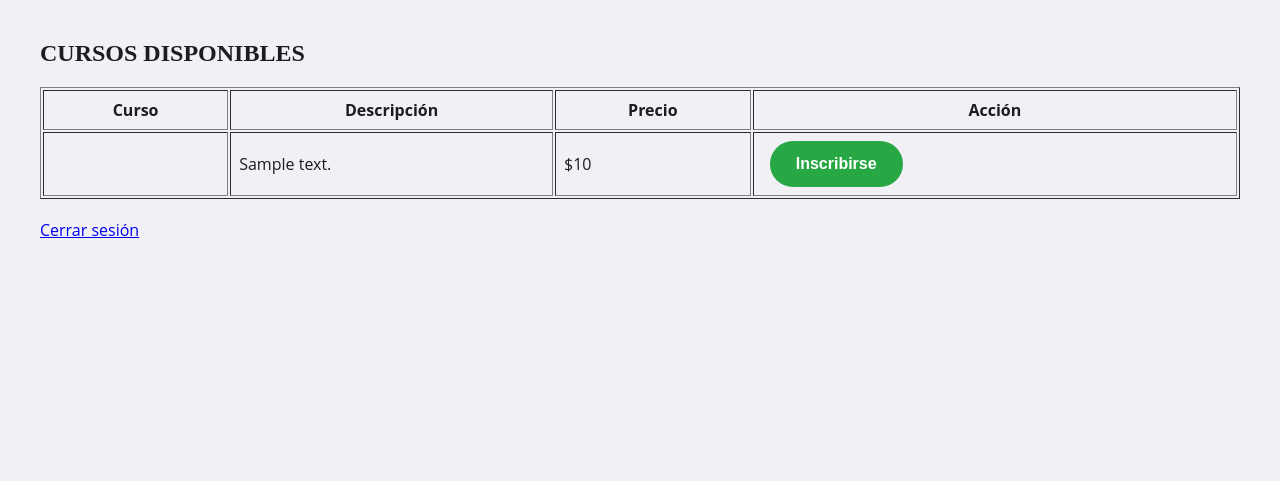
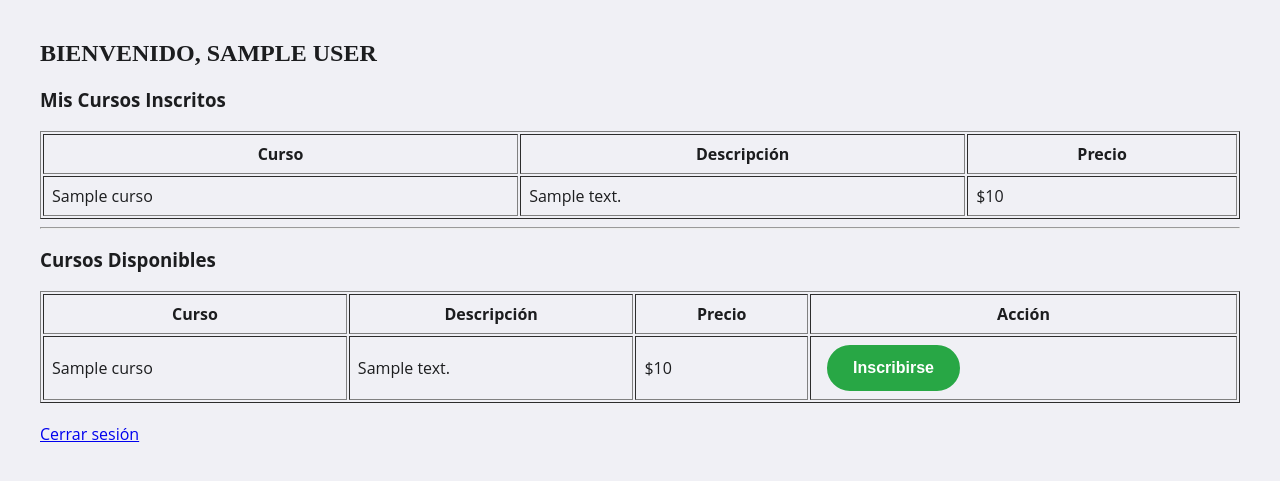
Before and after one commit to crisgdl13-dotcom/CURSOS-ONLINE, a PHP site: page /perfil.php in a window 1280 px wide. Shown: the top 481 px of the page. Run offline with PHP 8.4, Linux system fonts and the light colour scheme; the visitor is signed in with stand-in values (Sample User, id 1); tables that the repository leaves empty or names only in its code hold one stand-in row (values such as "Sample post"); data that the repository does not hold is empty.

Commit message:
Update perfil.php

```diff
--- a/perfil.php
+++ b/perfil.php
@@ -1,30 +1,85 @@
+
+
+
 
 <?php
 session_start();
 
-if (!isset($_SESSION['usuario'])) {
+if (!isset($_SESSION['idUsuario'])) {
     header("Location: login.php");
     exit();
 }
 
 require 'conexion.php';
 
-/* Obtener cursos */
-$cursos = mysqli_query($conexion, "SELECT * FROM cursos");
+$idUsuario = $_SESSION['idUsuario'];
+
+/* ===============================
+   1. CURSOS DISPONIBLES
+================================ */
+$cursos = mysqli_query($conexion, "
+    SELECT idCurso, nombreCurso, descripcion, precio
+    FROM cursos
+");
+
+/* ===============================
+   2. MIS CURSOS INSCRITOS
+================================ */
+$misCursos = $conexion->prepare("
+    SELECT c.nombreCurso, c.descripcion, c.precio
+    FROM inscripciones i
+    JOIN cursos c ON i.idCurso = c.idCurso
+    WHERE i.idUsuario = ?
+");
+$misCursos->bind_param("i", $idUsuario);
+$misCursos->execute();
+$resultadoMisCursos = $misCursos->get_result();
 ?>
 
 <!DOCTYPE html>
 <html lang="es">
 <head>
   <meta charset="UTF-8">
-  <title>Cursos Disponibles</title>
+  <title>Mi Perfil</title>
   <link rel="stylesheet" href="styles.css">
 </head>
 
 <body class="no-background-page">
 <div class="container">
 
-<h2>Cursos Disponibles</h2>
+<h2>Bienvenido, <?= htmlspecialchars($_SESSION['usuario']) ?></h2>
+
+<!-- ===============================
+     MIS CURSOS
+================================ -->
+<h3>Mis Cursos Inscritos</h3>
+
+<?php if ($resultadoMisCursos->num_rows > 0) { ?>
+<table border="1" width="100%" cellpadding="8">
+  <tr>
+    <th>Curso</th>
+    <th>Descripción</th>
+    <th>Precio</th>
+  </tr>
+
+  <?php while ($curso = $resultadoMisCursos->fetch_assoc()) { ?>
+    <tr>
+      <td><?= htmlspecialchars($curso['nombreCurso']) ?></td>
+      <td><?= htmlspecialchars($curso['descripcion']) ?></td>
+      <td>$<?= $curso['precio'] ?></td>
+    </tr>
+  <?php } ?>
+</table>
+<?php } else { ?>
+  <p>No estás inscrito en ningún curso aún.</p>
+<?php } ?>
+
+<hr>
+
+<!-- ===============================
+     CURSOS DISPONIBLES
+================================ -->
+<h3>Cursos Disponibles</h3>
 
 <table border="1" width="100%" cellpadding="8">
   <tr>
```
